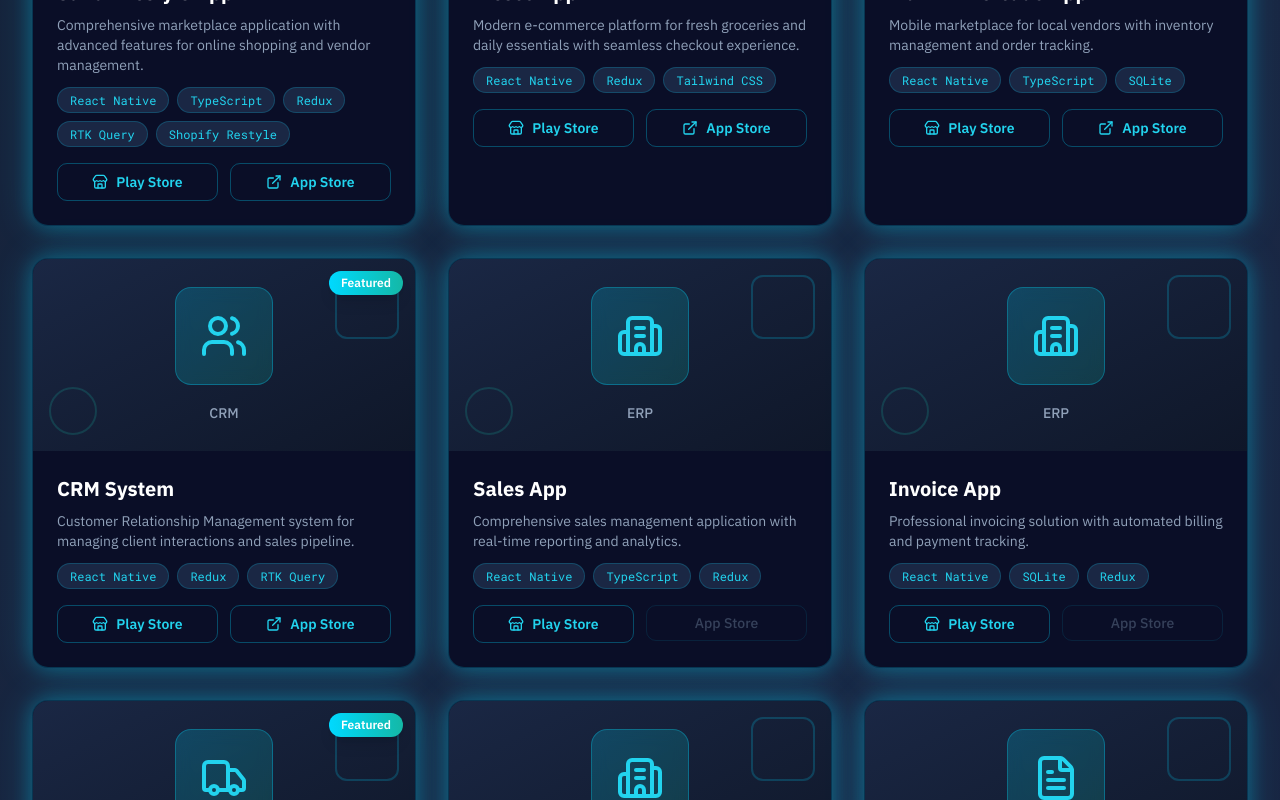
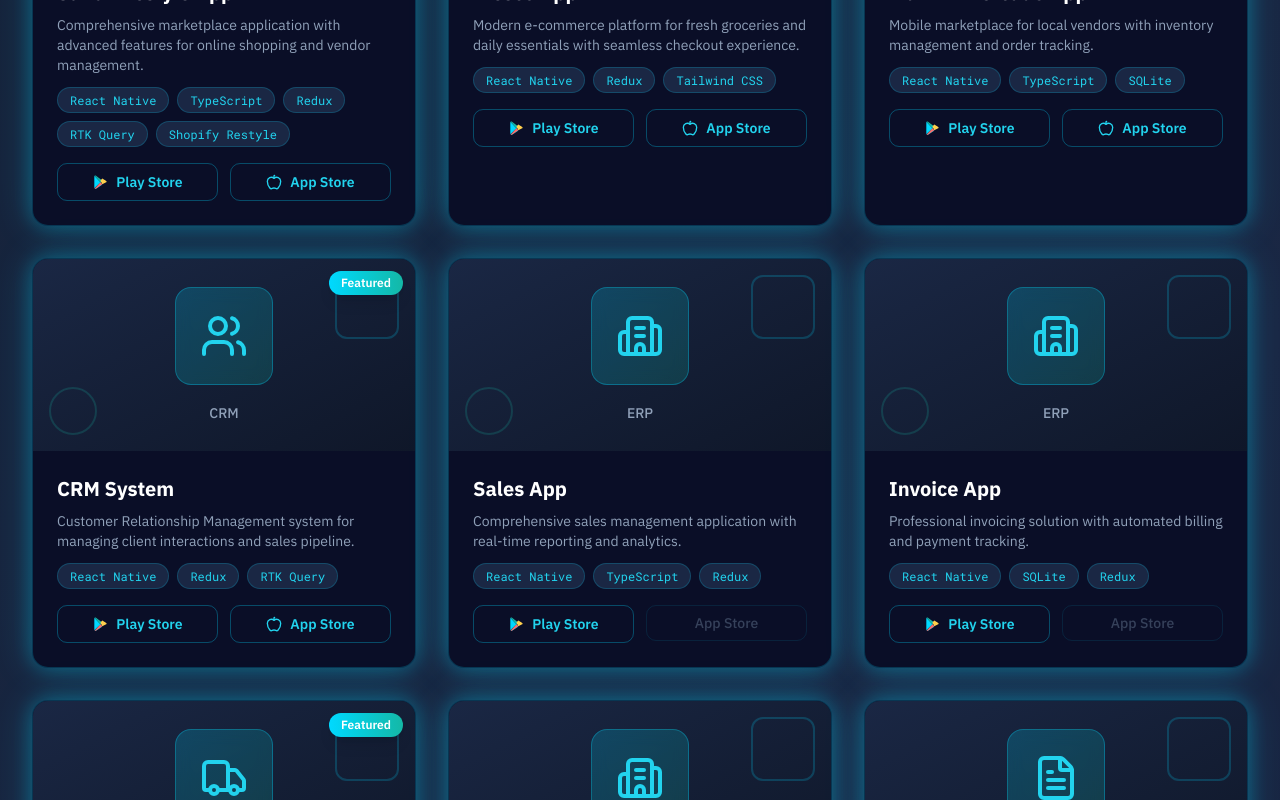
Before and after one commit to MHRimon44/protfolio-web, a Next.js app: page / in a window 1280 px wide. Shown: the part 3720-4520 px from the top of the page. Built offline with nearby package versions, Linux system fonts and the light colour scheme.

Commit message:
logo changed

```diff
--- a/components/portfolio/Projects.jsx
+++ b/components/portfolio/Projects.jsx
@@ -2,8 +2,7 @@ import React, { useState } from "react";
 import { motion } from "framer-motion";
 import { useInView } from "react-intersection-observer";
 import {
-  ExternalLink,
-  Store,
+  Apple,
   Smartphone,
   ShoppingCart,
   Users,
@@ -15,6 +14,20 @@ import {
 } from "lucide-react";
 import { projects, projectCategories } from "@/data/portfolio";
 import { Button } from "@/components/ui/button";
+
+const PlayStoreLogo = () => (
+  <svg
+    viewBox="0 0 24 24"
+    aria-hidden="true"
+    className="mr-2 h-4 w-4 shrink-0"
+  >
+    <path d="M3.5 2.5v19l9.2-9.1z" fill="#00d9ff" />
+    <path d="M12.7 12.4l2.7-2.7L6 2.7c-.7-.4-1.5-.4-2.1 0l8.8 9.7z" fill="#14b8a6" />
+    <path d="M12.7 12.4L3.9 22c.6.4 1.4.4 2.1 0l9.4-6-2.7-3.6z" fill="#00bcd4" />
+    <path d="M15.4 15.5L22 12c0-.8-.4-1.5-1.1-1.9l-5.5-3.2-2.7 2.7z" fill="#ffcf4d" />
+    <path d="M15.4 15.5l-2.7-3.1-8.8 9.6c.6.3 1.3.3 1.9 0l9.6-6.5z" fill="#ff6b6b" />
+  </svg>
+);
 
 const categoryIcons = {
   "E-commerce": ShoppingCart,
@@ -228,7 +241,7 @@ const Projects = () => {
                                 rel="noreferrer"
                                 className="inline-flex items-center justify-center rounded-md border border-cyan-500/30 px-4 py-2 text-sm font-semibold text-cyan-400 transition-all hover:border-cyan-500 hover:bg-cyan-500/10"
                               >
-                                <Store className="mr-2" size={16} />
+                                <PlayStoreLogo />
                                 Play Store
                               </a>
                             ) : (
@@ -248,7 +261,7 @@ const Projects = () => {
                                 rel="noreferrer"
                                 className="inline-flex items-center justify-center rounded-md border border-cyan-500/30 px-4 py-2 text-sm font-semibold text-cyan-400 transition-all hover:border-cyan-500 hover:bg-cyan-500/10"
                               >
-                                <ExternalLink className="mr-2" size={16} />
+                                <Apple className="mr-2" size={16} />
                                 App Store
                               </a>
                             ) : (
```
